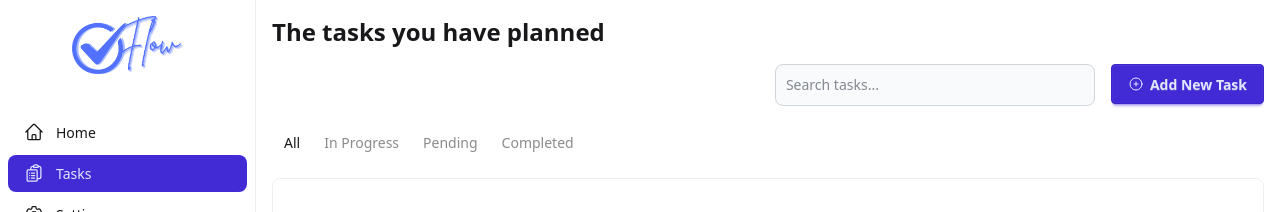
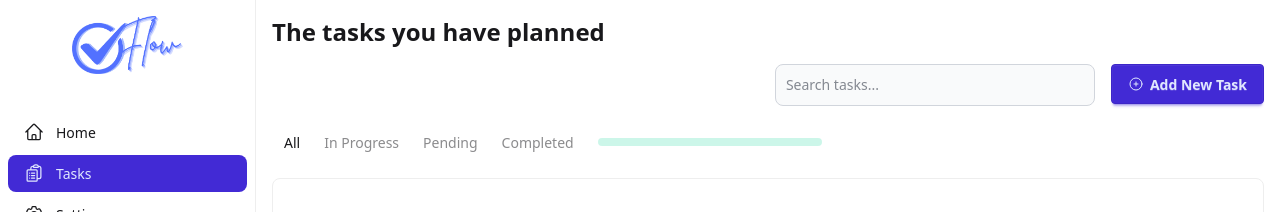
Before and after one commit to Tech-Titans-TM/task-management-frontend, a React (Vite) app: page /task-management in a window 1280 px wide. Shown: the top 212 px of the page. Built offline with nearby package versions, Linux system fonts and the light colour scheme; no server answers; sample sign-in values are in the browser's storage.

Commit message:
feat: new progress bar to display the tasks completion progress of the user

```diff
--- a/src/pages/task-management/task-management-page.jsx
+++ b/src/pages/task-management/task-management-page.jsx
@@ -18,7 +18,9 @@
     const [currentAction, setCurrentAction] = useState('ADD');
     const [selectedTask, setSelectedTask] = useState(TaskDto);
     const [searchString, setSearchString] = useState('');
+    const [tasksCompletedPercentage, setTasksCompletedPercentage] = useState(0);
 
+    // Get the logged-in user from session storage
     const loggedInUser = JSON.parse(sessionStorage.getItem('user'));
 
     const tabs = [
@@ -26,6 +28,7 @@
         { label: 'In Progress', key: 'In Progress' },
         { label: 'Pending', key: 'Pending' },
         { label: 'Completed', key: 'Completed' },
+        { label: <progress class="progress progress-success w-56" value={tasksCompletedPercentage} max="100"></progress>, key: 'progress_bar' },
     ];
 
     const [tasks, setTasks] = useState([]);
@@ -113,6 +116,11 @@
         setFilteredTasks(filtered);
     }, [searchString, tasks]);
 
+    useEffect(() => {
+        const completedTasks = tasks.filter(task => task.status === 'Completed').length;
+        setTasksCompletedPercentage((completedTasks / tasks.length) * 100);
+    }, [tasks]);
+
     return (
         <div>
             <p className='text-2xl font-bold mb-4'>The tasks you have planned</p>
@@ -144,7 +152,11 @@
                     key={tab.key}
                     role="tab"
                     className={`tab ${activeTab === tab.key ? 'tab-active' : ''}`}
-                    onClick={() => setActiveTab(tab.key)}
+                    onClick={() => {
+                        if (tab.key !== 'progress_bar') {
+                            setActiveTab(tab.key);
+                        }
+                    }}
                 >
                     {tab.label}
                 </a>
```
